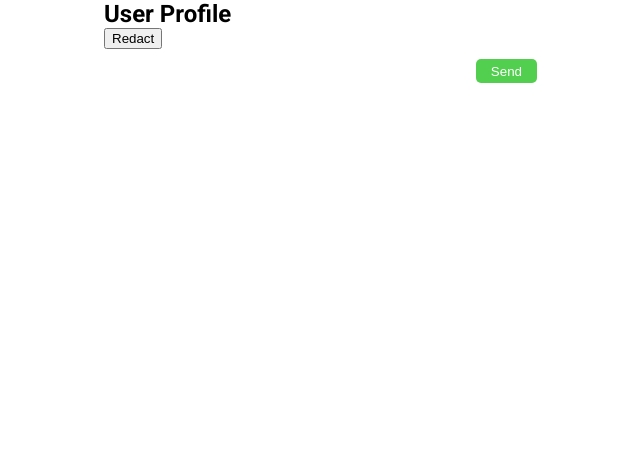
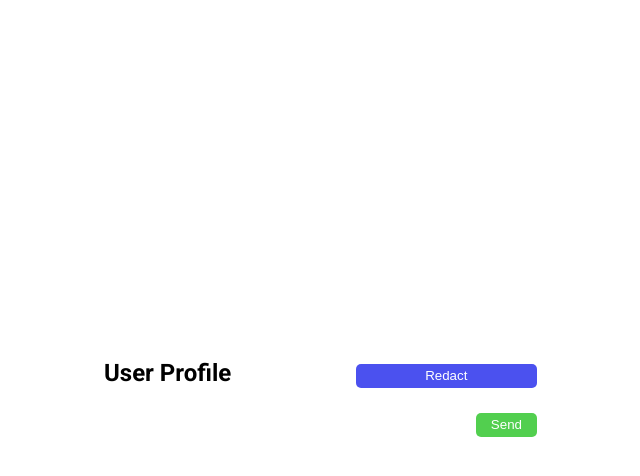
Before and after one commit to alexander-latyshev/roox-rest.api-application, a React app: page /1 in a window 1280 px wide. Shown: the top 476 px of the page, without its empty margins (317-957 px from the left). Built offline with nearby package versions, Linux system fonts and the light colour scheme.

Commit message:
Add grid layout

```diff
--- a/src/components/validation/validationForm/validationForm.scss
+++ b/src/components/validation/validationForm/validationForm.scss
@@ -3,6 +3,7 @@
 .user-info {
   width: 438px;
   min-height: 100%;
+  grid-column: span 2;
   .user-form {
     padding: $px-user-info $py-user-info;
     width: 438px;
--- a/src/pages/userEditPage.scss
+++ b/src/pages/userEditPage.scss
@@ -2,4 +2,13 @@
 
 .user-page {
   min-height: 100%;
+  display: grid;
+  margin: auto;
+  grid-template-columns: auto auto;
+  grid-template-rows: 1fr;
+  grid-row-end: 1fr;
+  grid-gap: 10px;
+  button {
+    @include button($theme-color);
+  }
 }
--- a/src/pages/userEditPage.tsx
+++ b/src/pages/userEditPage.tsx
@@ -9,7 +9,7 @@ const UserEditPage = () => {
   const dispatch = useAppDispatch();
   const users: IUser[] = useAppSelector((state) => state.store.users);
   const locationName: string = window.location.pathname.split("/")[1];
-  const currentUser: any = users?.find((u: { name: any }) => {
+  const currentUser: any = users?.find((u) => {
     return u.name.split(" ").join("") === locationName;
   });
 
--- a/src/styles/_mixins.scss
+++ b/src/styles/_mixins.scss
@@ -13,6 +13,9 @@
   &:hover {
     cursor: pointer;
   }
+  &:active {
+    opacity: 0.9;
+  }
 }
 
 @mixin input($input-type: validation) {
@@ -23,8 +26,6 @@
   padding: 5px 10px;
   & {
     @if ($input-type == validation) {
-      // min-width: calc(211px - ($px * 2));
-      // min-height: calc(23px - ($py * 2));
       width: 211px;
       height: 23px;
     } @else if ($input-type == comment) {
```
Also changed, not shown: 1 other file (tests, documents, lock files or other folders).
